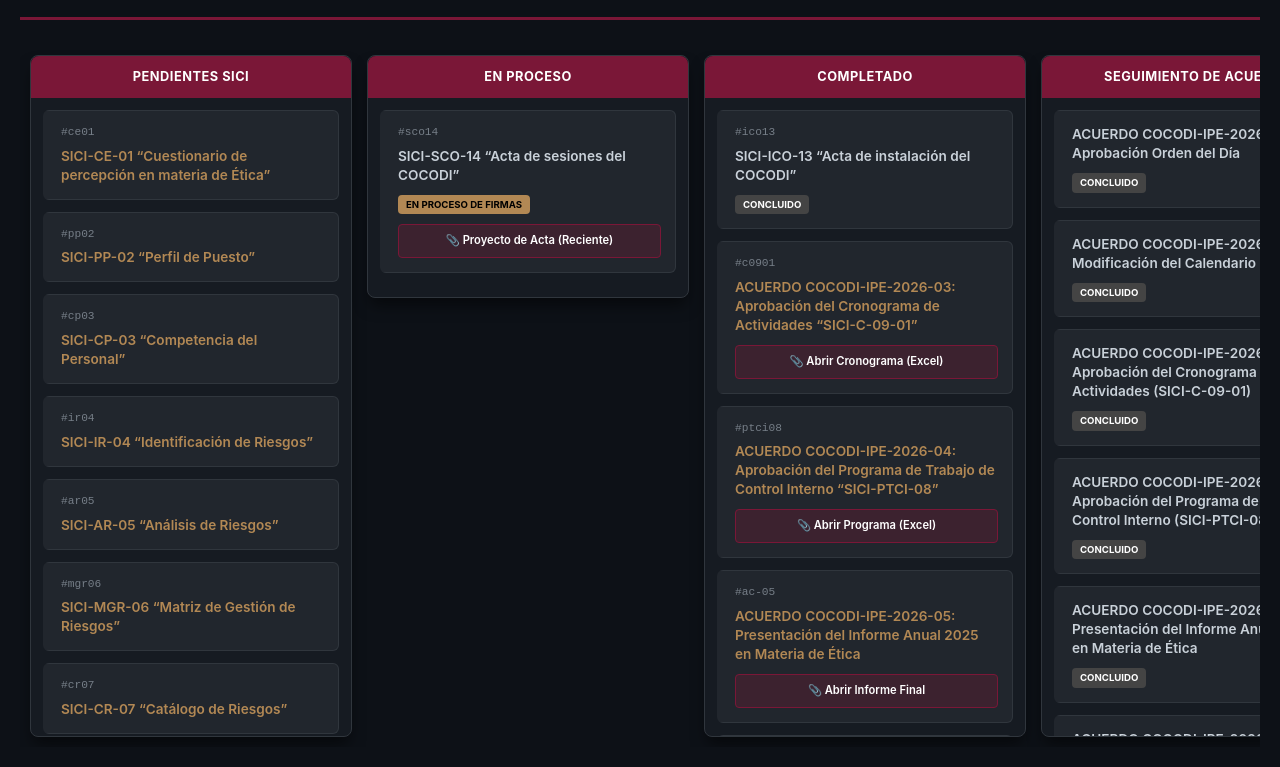
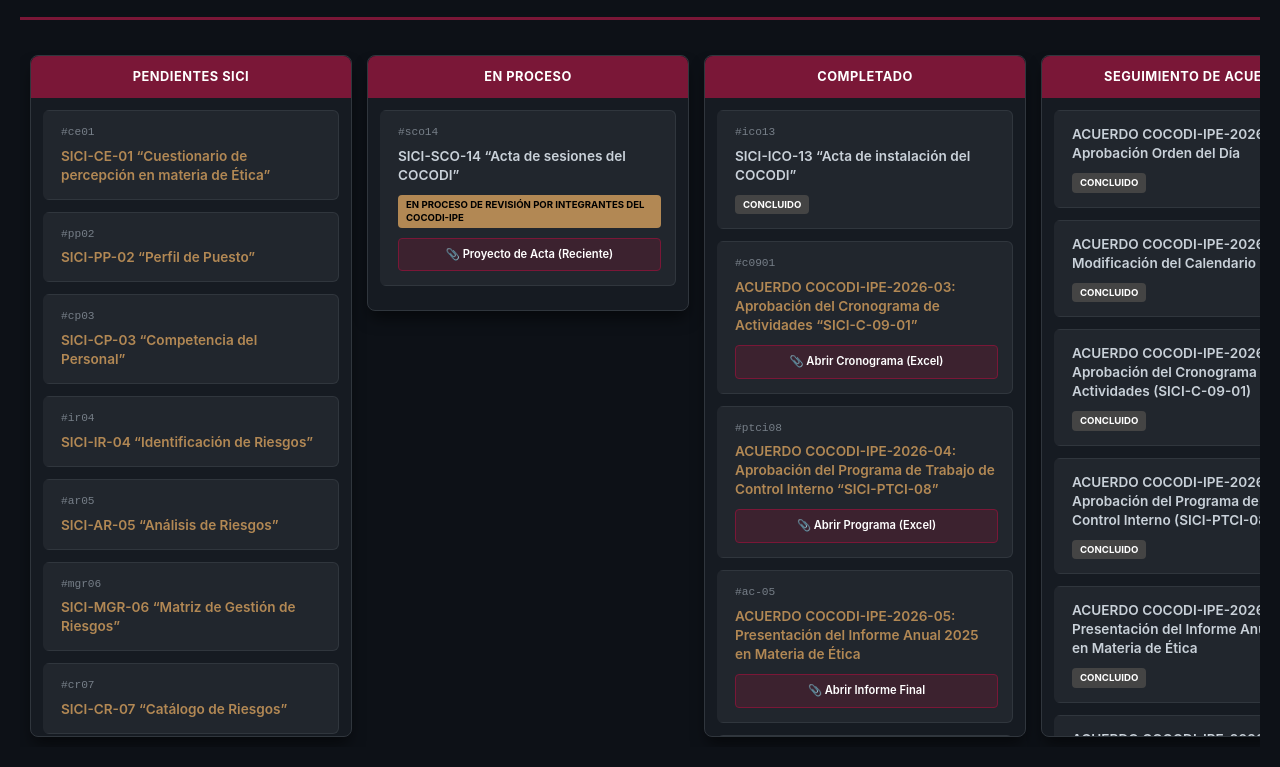
Before and after one commit to salvadormendozac/COCODI_IPE, a plain HTML site: page index.html in a window 1280 px wide. Shown: the part 105-872 px from the top of the page. Drawn offline with Linux system fonts and the light colour scheme.

Commit message:
index.html

```diff
--- a/index.html
+++ b/index.html
@@ -196,7 +196,7 @@
             <div class="card">
                 <span class="card-id">#sco14</span>
                 <span class="card-title">SICI-SCO-14 “Acta de sesiones del COCODI”</span>
-                <span class="tag tag-process">En proceso de firmas</span>
+                <span class="tag tag-process">En proceso de revisión por integrantes del COCODI-IPE</span>
                 <a href="./2026-04-08_COCODI_Acta_COCODI_20260408_1227.docx" class="attachment-btn">📎 Proyecto de Acta (Reciente)</a>
             </div>
         </div>
```
